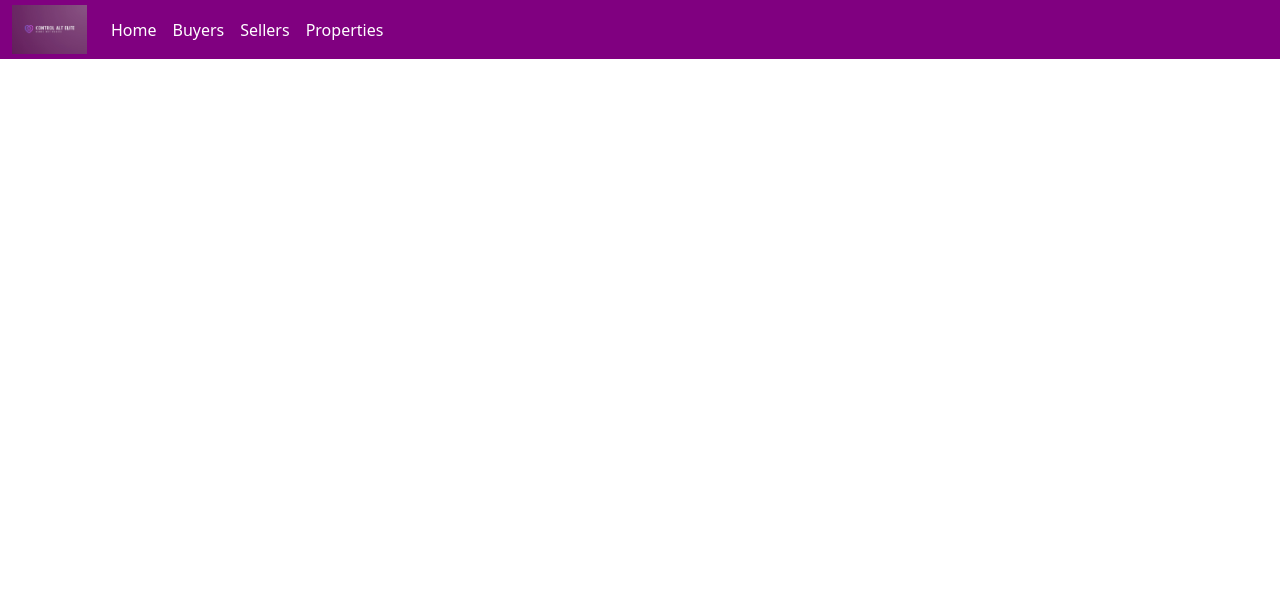
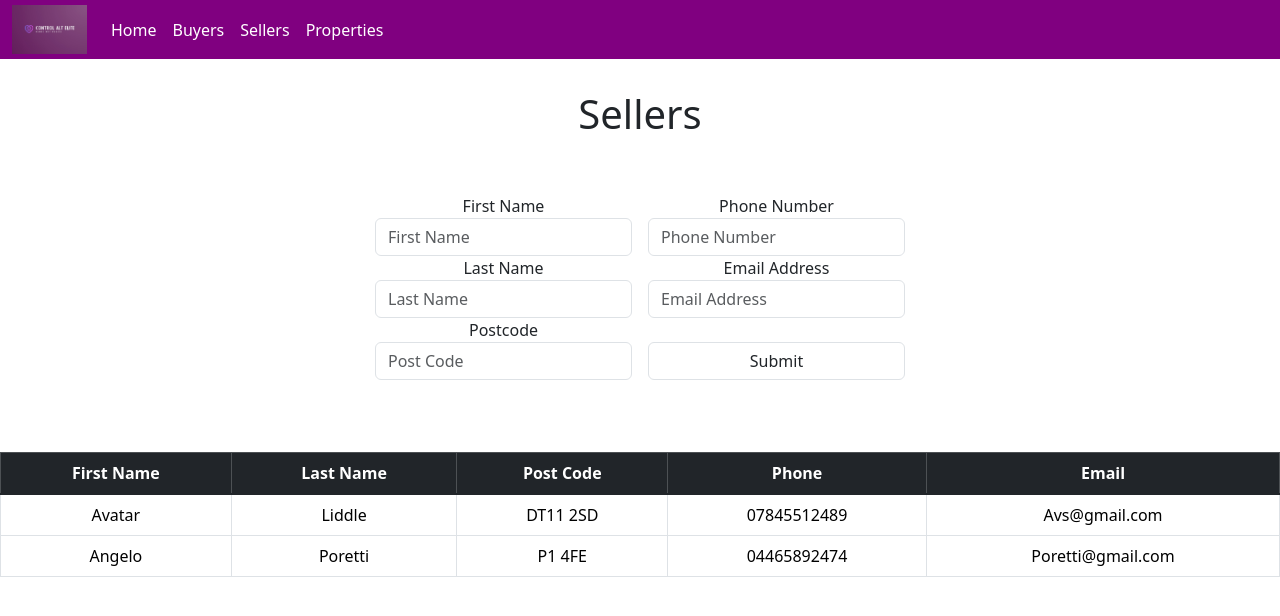
Before and after one commit to AndykingSkywalker/ctrl_alt_elite, a React (Create React App) app: page /sellers in a window 1280 px wide. Shown: the top 616 px of the page. Built offline with nearby package versions, Linux system fonts and the light colour scheme; data requests are answered from the project's data file.

Commit message:
Home page updated

```diff
--- a/db.json
+++ b/db.json
@@ -39,8 +39,41 @@
       "phoneNum": "07829478293",
       "emailAdd": "ajk@gmail.com",
       "id": 5
+    },
+    {
+      "firstName": "Leo",
+      "lastName": "Balde",
+      "postCode": "NP20 5TH",
+      "phoneNum": "07845698302",
+      "emailAdd": "Leo@gmail.com",
+      "id": 7
+    },
+    {
+      "firstName": "Birra",
+      "lastName": "Moretti",
+      "postCode": "CF10 3DR",
+      "phoneNum": "01114789525",
+      "emailAdd": "Pints@gmail.com",
+      "id": 8
     }
   ],
-  "sellers": [],
+  "sellers": [
+    {
+      "firstName": "Avatar",
+      "lastName": "Liddle",
+      "postCode": "DT11 2SD",
+      "phoneNum": "07845512489",
+      "emailAdd": "Avs@gmail.com",
+      "id": 1
+    },
+    {
+      "firstName": "Angelo",
+      "lastName": "Poretti",
+      "postCode": "P1 4FE",
+      "phoneNum": "04465892474",
+      "emailAdd": "Poretti@gmail.com",
+      "id": 2
+    }
+  ],
   "properties": []
 }
--- a/src/Components/Routing/Buyers.jsx
+++ b/src/Components/Routing/Buyers.jsx
@@ -62,21 +62,35 @@ function Buyers() {
 
 
         <div style={{ textAlign: "center", marginTop: "50px" }}>
+            <br />
             <h1>Buyers page</h1>
             {/* form with inputs for each piece of data */}
-
-            <div ClassName="col">
-                <form onSubmit={handleSubmit} className="row row-cols-lg-auto g-3 align-items-center">
+            <br />
+            <br />
+            <div >
+                <form onSubmit={handleSubmit} className="row gx-3 gy-2 align-items-center" style={{ justifyContent: "center", alignItems: "Center" }}>
 
                     {/* NEED TO FIGURE OUT HOW TO CLEAR FIELDS ON SUBMIT */}
-                    <input className="form-control" value={firstName} onChange={event => setFirstName(event.target.value)} placeholder="First Name" type="text"></input>
+                    <div class="col-auto">
+                        <label for="autoSizingInput">First Name</label>
+                        <input className="form-control" value={firstName} onChange={event => setFirstName(event.target.value)} placeholder="First Name" type="text" required></input>
 
-                    <input className="form-control" value={lastName} onChange={event => setLastName(event.target.value)} placeholder="Last Name" type="text"></input>
-                    <input className="form-control" value={postCode} onChange={event => setPostCode(event.target.value)} placeholder="Post Code" type="text"></input>
-                    <input className="form-control" value={phoneNum} onChange={event => setPhoneNum(event.target.value)} placeholder="Phone Number" type="tel"></input>
-                    <input className="form-control" value={emailAdd} onChange={event => setEmailAdd(event.target.value)} placeholder="Email Address" type="email"></input>
-                    <button className="form-control" type="submit" >Submit</button>
+                        <label for="autoSizingInput">Last Name</label>
+                        <input className="form-control" value={lastName} onChange={event => setLastName(event.target.value)} placeholder="Last Name" type="text" required></input>
 
+                        <label for="autoSizingInput">Postcode</label>
+                        <input className="form-control" value={postCode} onChange={event => setPostCode(event.target.value)} placeholder="Post Code" type="text" required></input>
+                    </div>
+                    <div class="col-auto">
+                        <label for="autoSizingInput">Phone Number</label>
+                        <input className="form-control" value={phoneNum} onChange={event => setPhoneNum(event.target.value)} placeholder="Phone Number" type="tel" required></input>
+
+                        <label for="autoSizingInput">Email Address</label>
+                        <input className="form-control" value={emailAdd} onChange={event => setEmailAdd(event.target.value)} placeholder="Email Address" type="email" required></input>
+
+                        <br />
+                        <button className="form-control" type="submit" >Submit</button>
+                    </div>
                 </form>
 
             </div>
@@ -87,7 +101,7 @@ function Buyers() {
             <br />
 
 
-            <table className="table table-bordered ">
+            <table className="table table-bordered" style={{ textAlign: "center", marginSide: "15%"}}>
                 <thead className="table-dark">
                     <tr>
                         <th>First Name</th>
@@ -98,10 +112,8 @@ function Buyers() {
                     </tr>
                 </thead>
                 <tbody className="table-group-divider">
-
                     {buyerComponent}
                 </tbody>
-
             </table>
 
         </div >
--- a/src/Components/Routing/Home.jsx
+++ b/src/Components/Routing/Home.jsx
@@ -1,10 +1,54 @@
+import Team from '../../MicrosoftTeams-image.png';
+
+
 function Home() {
     return (
-    <div  style={{textAlign: "center", marginTop: "50px"}}>
-        <h1 >Welcome To The Colleague Management Tool</h1>
+        <div >
+            <article style={{ textAlign: "center", marginTop: "50px" }}>
+                <br />
 
-    <p>Description paragraph here.</p>
-    </div>
+                <h1 >Welcome To The Colleague Management Tool</h1>
+                <br />
+                <br />
+                <p>Team, each one of you brings unique strengths and expertise to our agency.
+                    Your dedication and hard work are the foundation of our success.
+                    Remember, every challenge we face is an opportunity to demonstrate our
+                    resilience and commitment to excellence. Let’s continue to support each
+                    other, stay focused on our goals, and keep pushing the boundaries of what
+                    we can achieve together. We’re not just selling properties; we’re helping
+                    dreams come true, one home at a time. Remember YOU are Ctrl Alt Elite!”</p>
+
+                <br />
+                <h1>Meet the Team</h1>
+                <a><img src={Team} alt='Team Photo' width="50%" /></a>
+                <br />
+
+                <p>Left to right: Liliano Balde, Paige Godwin, Nathan Liddle, Richard Miles, Andrew King </p>
+
+            </article>
+
+            <br />
+
+            <h5>Liliano Balde</h5>
+            <p>I bring pure european excellence. If you want a property secured like CR7 secures the
+                ballon dor then you can trust me to make your dreams come true. SIUUUU</p>
+            <h5>Paige Godwin</h5>
+            <p>A good estate agent puts the 'pro' in 'property' and the 'fun' in 'funding'!</p>
+            <h5>Nathan Liddle</h5>
+            <p>I’m a totally rad estate agent with 10 years of experience in
+                the industry. I’m like a superhero! So, if you’re looking
+                for an agent who’s as cool as a cucumber and as smooth as butter, look no further!</p>
+            <h5>Richard Miles</h5>
+            <p>Bringing a touch of flair to the world of real estate at Control Alt Elite! As an
+                estate agent, I spin property magic, turning dreams into deeds. With a knack for
+                finding the perfect match and a knackier skill in negotiation, I'm the Sherlock Holmes
+                of homes. Let's embark on this adventure together and make your property dreams a reality!</p>
+            <h5>Andrew King</h5>
+            <p>The 'King' of the property world as named by some but in reality im just a truly humble man giving
+                families homes whilst raking in commission.</p>
+
+
+        </div>
     );
 }
 
--- a/src/Components/Routing/Sellers.jsx
+++ b/src/Components/Routing/Sellers.jsx
@@ -1,5 +1,124 @@
+import axios from "axios";
+// installed axios (npm install axios) and then imported
+import { useEffect, useState } from "react";
+import Seller from "../Seller";
+
+
 function Sellers() {
-    return ( <h1>Sellers</h1> );
+
+    const [firstName, setFirstName] = useState("");
+    const [lastName, setLastName] = useState("");
+    const [postCode, setPostCode] = useState("");
+    const [phoneNum, setPhoneNum] = useState("");
+    const [emailAdd, setEmailAdd] = useState("");
+    const [sellers, setSellers] = useState([])
+    const sellerComponent = []
+
+
+    function getSellers() {
+        axios
+            .get("http://localhost:3030/sellers")
+            .then((response) => {
+                setSellers(response.data)
+            })
+            .catch(error => console.error(error))
+    }
+    useEffect(getSellers, [])
+
+    for (let seller of sellers) {
+        sellerComponent.push(
+            <Seller
+                firstName={seller.firstName}
+                lastName={seller.lastName}
+                postCode={seller.postCode}
+                phoneNum={seller.phoneNum}
+                emailAdd={seller.emailAdd}
+            />)
+    }
+
+
+    const handleSubmit = event => {
+        event.preventDefault();
+
+        // Please update url to match the port your JSON server is running in! I was silly and didn't use the same as everyone else!!
+
+        axios.post("http://localhost:3030/sellers", { firstName, lastName, postCode, phoneNum, emailAdd })
+
+
+            .then(response => {
+                setFirstName("");
+                setLastName("");
+                setPostCode("");
+                setPhoneNum("");
+                setEmailAdd("");
+                getSellers()
+            })
+            .catch(error => console.error(error))
+
+    }
+    return (
+
+
+
+
+        <div style={{ textAlign: "center", marginTop: "50px" }}>
+            <br />
+            <h1>Sellers</h1>
+            {/* form with inputs for each piece of data */}
+            <br />
+            <br />
+            <div >
+                <form onSubmit={handleSubmit} className="row gx-3 gy-2 align-items-center" style={{ justifyContent: "center", alignItems: "Center" }}>
+
+                    {/* NEED TO FIGURE OUT HOW TO CLEAR FIELDS ON SUBMIT */}
+                    <div class="col-auto">
+                        <label for="autoSizingInput">First Name</label>
+                        <input className="form-control" value={firstName} onChange={event => setFirstName(event.target.value)} placeholder="First Name" type="text" required></input>
+
+                        <label for="autoSizingInput">Last Name</label>
+                        <input className="form-control" value={lastName} onChange={event => setLastName(event.target.value)} placeholder="Last Name" type="text" required></input>
+
+                        <label for="autoSizingInput">Postcode</label>
+                        <input className="form-control" value={postCode} onChange={event => setPostCode(event.target.value)} placeholder="Post Code" type="text" required></input>
+                    </div>
+                    <div class="col-auto">
+                        <label for="autoSizingInput">Phone Number</label>
+                        <input className="form-control" value={phoneNum} onChange={event => setPhoneNum(event.target.value)} placeholder="Phone Number" type="tel" required></input>
+
+                        <label for="autoSizingInput">Email Address</label>
+                        <input className="form-control" value={emailAdd} onChange={event => setEmailAdd(event.target.value)} placeholder="Email Address" type="email" required></input>
+
+                        <br />
+                        <button className="form-control" type="submit" >Submit</button>
+                    </div>
+                </form>
+
+            </div>
+
+            {/* basic table that will eventually display the data */}
+            <br />
+            <br />
+            <br />
+
+
+            <table className="table table-bordered">
+                <thead className="table-dark">
+                    <tr>
+                        <th>First Name</th>
+                        <th>Last Name</th>
+                        <th>Post Code</th>
+                        <th>Phone</th>
+                        <th>Email</th>
+                    </tr>
+                </thead>
+                <tbody className="table-group-divider">
+                    {sellerComponent}
+                </tbody>
+            </table>
+
+        </div >
+
+    )
 }
 
 export default Sellers;
--- /dev/null
+++ b/src/Components/Seller.jsx
@@ -0,0 +1,25 @@
+import PropTypes from 'prop-types';
+
+function Seller(props) {
+
+    return (
+
+        <tr>
+            <td>{props.firstName}</td>
+            <td>{props.lastName}</td>
+            <td>{props.postCode}</td>
+            <td>{props.phoneNum}</td>
+            <td>{props.emailAdd}</td>
+        </tr>
+    );
+}
+
+Seller.propTypes = {
+    firstName: PropTypes.string,
+    lastName: PropTypes.string,
+    postCode: PropTypes.string,
+    phoneNum: PropTypes.string,
+    emailAdd: PropTypes.string,
+}
+
+export default Seller;
```
Also changed, not shown: src/MicrosoftTeams-image.png (added).
